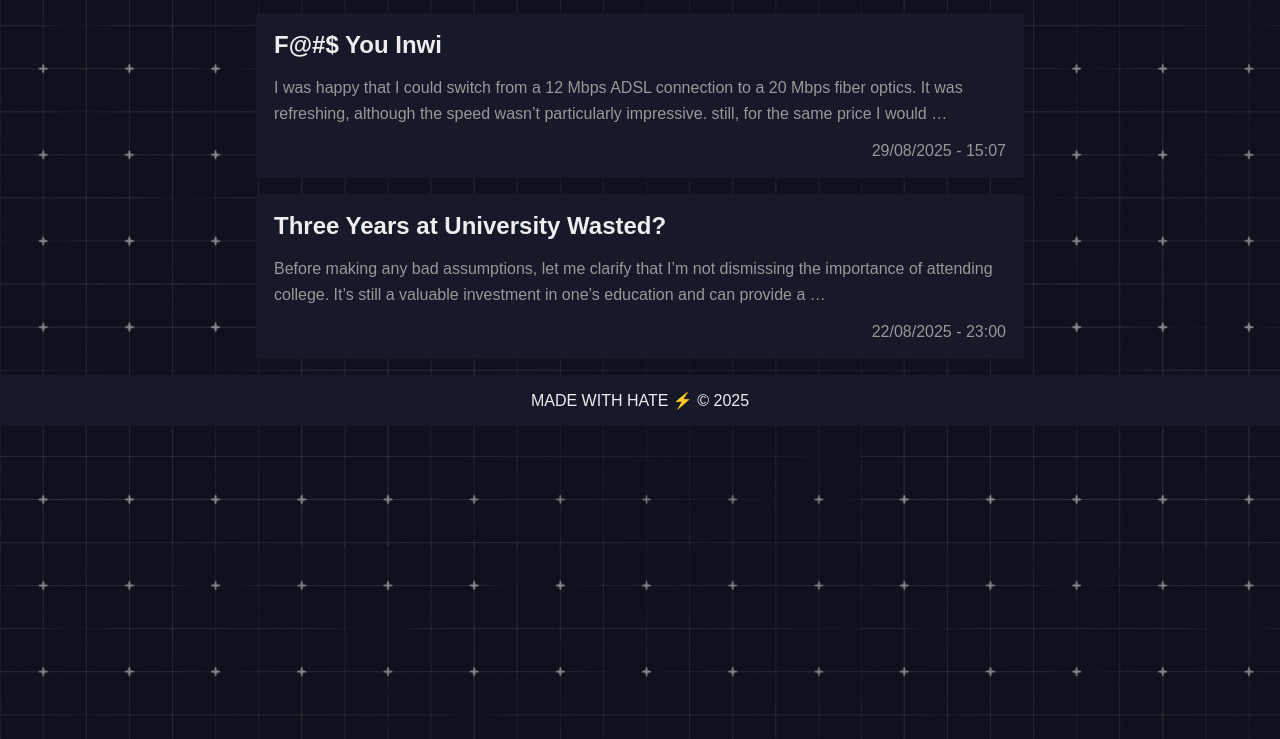
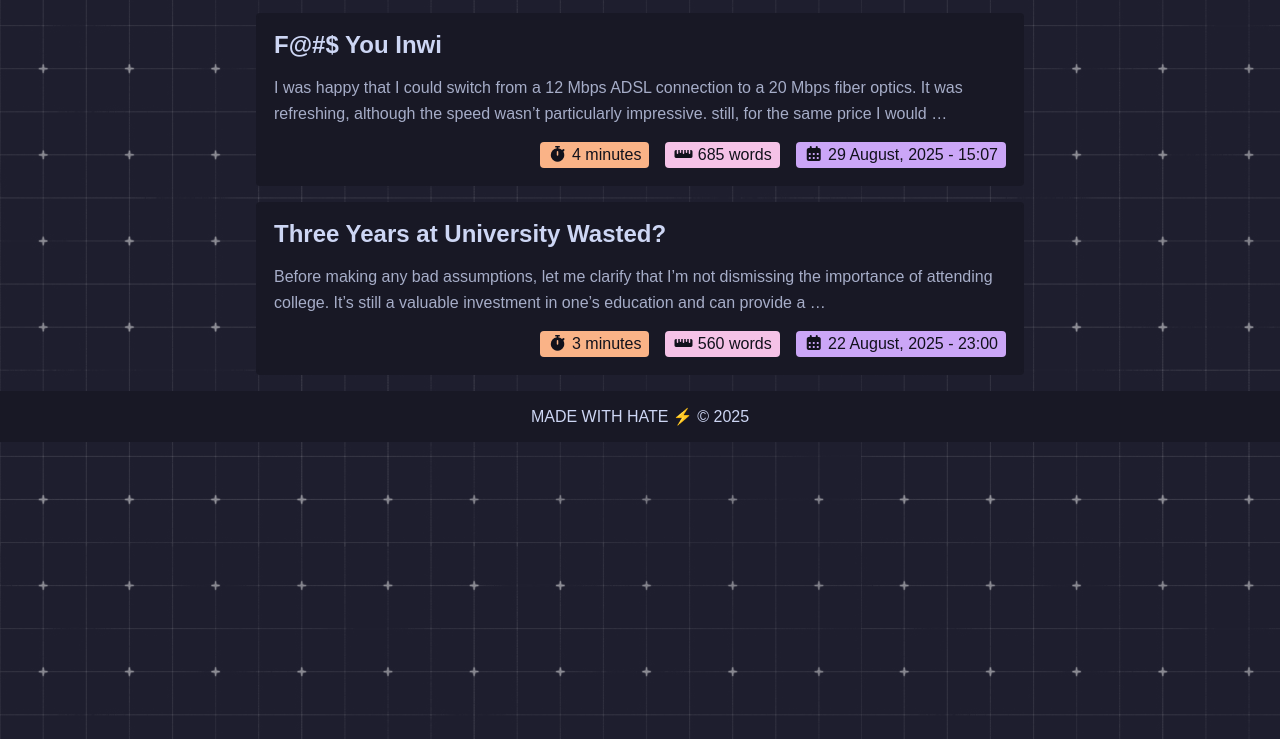
Before and after one commit to Zorbiks/website, a plain HTML site: page index.html in a window 1280 px wide. Shown: the part 61-800 px from the top of the page. Drawn offline with Linux system fonts and the light colour scheme.

Commit message:
change colorscheme and add metadata to articles

```diff
--- a/css/blog.css
+++ b/css/blog.css
@@ -1,5 +1,5 @@
 article {
-    background-color: var(--bg-main);
+    background-color: var(--color-bg-secondary);
     padding: 2rem;
 }
 
@@ -13,14 +13,36 @@ article {
     }
 }
 
-article .date {
-    color: var(--text-secondary);
-    margin-bottom: 1rem;
+article .metadata {
+    display: flex;
+    gap: 1rem;
+    color: var(--color-text-muted);
+}
+
+article .metadata .reading-time,
+article .metadata .word-count,
+article .metadata time {
+    padding: 0.25rem .5rem;
+    border-radius: 0.25rem;
+}
+
+article .metadata .reading-time {
+    background-color: var(--color-notice);
+}
+
+article .metadata .word-count {
+    background-color: var(--color-highlight);
+}
+
+article .metadata time {
+    display: inline-block;
+    background-color: var(--color-special);
 }
 
 article .blog-title {
     font-size: 2rem;
     margin: 1rem 0;
+    color: var(--color-text-primary);
 }
 
 article .img-wrapper {
@@ -39,9 +61,11 @@ article p {
     line-height: 1.6;
     margin: 1rem 0;
     text-align: justify;
+    color: var(--color-text-secondary);
 }
 
 article h2,
 article h3 {
+    color: var(--color-text-primary);
     margin: 1rem 0;
 }
--- a/css/home.css
+++ b/css/home.css
@@ -13,11 +13,11 @@
     --opacity: 0;
     position: relative;
     background-color: transparent;
-    border-radius: .25rem;
+    border-radius: 0.25rem;
     padding: 2px;
     overflow: hidden;
-    background-color: var(--bg-secondary);
-    border-radius: .25rem;
+    background-color: var(--color-bg-secondary);
+    border-radius: 0.25rem;
 }
 
 .article-border:before {
@@ -27,11 +27,11 @@
     left: var(--glow-x);
     width: 150px;
     height: 150px;
-    background-color: var(--primary-color);
+    background-color: var(--color-accent);
     border-radius: 50%;
     transform: translate(-50%, -50%);
     opacity: var(--opacity);
-    transition: opacity .5s ease-in-out;
+    transition: opacity 0.5s ease-in-out;
 }
 
 .article-card-preview {
@@ -41,12 +41,11 @@
 
     position: relative;
     padding: 1rem;
-    transition: box-shadow .2s ease-in-out;
+    transition: box-shadow 0.2s ease-in-out;
     overflow: hidden;
-    background-color: var(--bg-secondary);
-    border-radius: .25rem;
+    background-color: var(--color-bg-secondary);
+    border-radius: 0.25rem;
 }
-
 
 .article-card-preview::before {
     content: "";
@@ -56,28 +55,53 @@
     width: 512px;
     height: 512px;
     transform: translate(-50%, -50%);
-    background-image: radial-gradient(rgb(255 255 255 / .1) 0%, transparent 69%);
+    background-image: radial-gradient(
+        rgb(255 255 255 / 0.1) 0%,
+        transparent 69%
+    );
     opacity: var(--opacity);
-    transition: opacity .5s ease-in-out;
+    transition: opacity 0.5s ease-in-out;
+}
+
+.article-card-preview .title {
+    margin-bottom: 1rem;
+    color: var(--color-text-primary);
+    transition: color 0.2s ease-in-out;
 }
 
 .article-card-preview:hover .title {
-    color: var(--link-main);
-    transition: color .2s ease-in-out;
-}
-
-.article-card-preview .title {
-    color: var(--text-main);
-    margin-bottom: 1rem;
+    color: var(--color-accent);
 }
 
 .article-card-preview .preview {
-    color: var(--text-secondary);
+    color: var(--color-text-secondary);
     margin-bottom: 1rem;
     line-height: 1.6;
 }
 
-.article-card-preview .date {
-    color: var(--text-secondary);
-    text-align: right;
+.article-card-preview .metadata {
+    display: flex;
+    justify-content: flex-end;
+    gap: 1rem;
+    color: var(--color-text-muted);
 }
+
+.article-card-preview .metadata .reading-time,
+.article-card-preview .metadata .word-count,
+.article-card-preview .metadata time {
+    padding: 0.25rem .5rem;
+    border-radius: 0.25rem;
+}
+
+.article-card-preview .metadata .reading-time {
+    background-color: var(--color-notice);
+}
+
+.article-card-preview .metadata .word-count {
+    background-color: var(--color-highlight);
+}
+
+.article-card-preview .metadata time {
+    display: inline-block;
+    background-color: var(--color-special);
+}
--- a/css/main.css
+++ b/css/main.css
@@ -5,43 +5,55 @@
 }
 
 :root {
-    --text-main: #eee;
-    --text-secondary: #999;
+    /* Backgrounds */
+    --color-bg-primary: #1e1e2e; /* Base */
+    --color-bg-secondary: #181825; /* Mantle */
+     /* Crust */
 
-    --primary-color: hsl(103, 31%, 67%);
+    /* Text colors */
+    --color-text-primary: #cdd6f4; /* Text */
+    --color-text-secondary: #a6adc8; /* Subtext1 */
+    --color-text-tertiary: #9399b2; /* Subtext0 */
+    --color-text-muted: #11111b; /* Overlay1 */
 
-    --bg-main: hsl(227, 31%,8%);
-    --bg-secondary: hsl(227, 31%,12%);
+    /* Borders and surfaces */
+    --color-border: #45475a; /* Surface1 */
+    --color-surface: #313244; /* Surface0 */
 
-    --link-main: hsl(103, 31%, 67%);
-    --link-hover: hsl(103, 31%, 60%);
-    --link-active: hsl(103, 31%, 50%);
-    --link-visited: hsl(103, 31%, 50%);
+    /* Accents / UI States */
+    --color-accent: #89b4fa; /* Blue */
+    --color-accent-hover: #74c7ec; /* Sky */
+    --color-accent-muted: #89dceb; /* Sapphire */
+
+    --color-success: #a6e3a1; /* Green */
+    --color-warning: #f9e2af; /* Yellow */
+    --color-danger: #f38ba8; /* Red */
+    --color-info: #94e2d5; /* Teal */
+
+    --color-notice: #fab387; /* Peach */
+    --color-special: #cba6f7; /* Mauve */
+    --color-highlight: #f5c2e7; /* Pink */
 }
 
 body {
     font-family: sans-serif;
-    color: var(--text-main);
-    background-color: var(--bg-main);
+    color: var(--color-text-primary);
+    background-color: var(--color-bg-primary);
     background-image: url("/images/background.png");
     background-blend-mode: screen;
 }
 
 a {
-    color: var(--link-main)
+    color: var(--color-accent);
 }
 
 a:hover {
-    color: var(--link-hover)
+    color: var(--color-accent-hover);
 }
 
-a:active {
-
-    color: var(--link-active)
-}
-
+a:active,
 a:visited {
-    color: var(--link-visited)
+    color: var(--color-accent-muted);
 }
 
 .container {
@@ -52,16 +64,17 @@ a:visited {
 
 a.back-btn {
     text-decoration: none !important;
-    color: var(--text-secondary);
+    color: var(--color-text-tertiary);
+    transition: color 0.25s ease-in-out;
 }
 
 a.back-btn:hover {
-    color: var(--text-main);
+    color: var(--color-text-secondary);
+
 }
 
 nav {
-    background-color: var(--bg-secondary);
-    /* padding: 1rem 0; */
+    background-color: var(--color-bg-secondary);
 }
 
 nav .container {
@@ -77,7 +90,7 @@ nav h1 {
 
 nav .logo {
     text-decoration: none;
-    color: var(--primary-color);
+    color: var(--color-accent);
 }
 
 nav .links {
@@ -90,14 +103,14 @@ nav .links a {
     position: relative;
     text-decoration: none;
     display: block;
-    padding: 1.25rem .25rem;
-    color: var(--text-secondary);
-    transition: color .25s ease-in-out;
+    padding: 1.25rem 0.25rem;
+    color: var(--color-text-secondary);
+    transition: color 0.25s ease-in-out;
 }
 
 nav .links a.active,
 nav .links a:hover {
-    color: var(--text-main);
+    color: var(--color-text-primary);
 }
 
 nav .links a::before {
@@ -108,8 +121,8 @@ nav .links a::before {
     transform: translateX(-50%);
     width: 0;
     height: 2px;
-    background-color: var(--primary-color);
-    transition: width .25s ease-in-out;
+    background-color: var(--color-accent);
+    transition: width 0.25s ease-in-out;
 }
 
 nav .links a.active::before,
@@ -122,7 +135,7 @@ main {
 }
 
 footer {
-    background-color: var(--bg-secondary);
+    background-color: var(--color-bg-secondary);
     padding: 1rem 0;
 }
 
--- a/index.html
+++ b/index.html
@@ -3,6 +3,7 @@
     <head>
 	<meta name="generator" content="Hugo 0.148.2">
         <meta name="viewport" content="width=device-width, initial-scale=1.0" />
+<meta charset="UTF-8">
 <meta name="description" content="Hello I'm Zorbiks and this is my personal website!">
 <meta name="keywords" content="Blog">
 <meta name="author" content="Zorbiks">
@@ -67,7 +68,20 @@
                 <article class="article-card-preview">
                     <h2 class="title">F@#$ You Inwi</h2>
                     <p class="preview">I was happy that I could switch from a 12 Mbps ADSL connection to a 20 Mbps fiber optics. It was refreshing, although the speed wasn’t particularly impressive. still, for the same price I would …</p>
-                    <div class="date">29/08/2025 - 15:07</div>
+                    <div class="metadata">
+                        <div class="reading-time">
+                            <i class="fa-solid fa-stopwatch"></i>
+                            4 minutes
+                        </div>
+                        <div class="word-count">
+                            <i class="fa-solid fa-ruler-horizontal"></i>
+                            685 words
+                        </div>
+                        <time datetime="2025-08-29T15:07">
+                            <i class="fa-solid fa-calendar-days"></i>
+                            29 August, 2025 - 15:07
+                        </time>
+                    </div>
                 </article>
             </div>
         </a>
@@ -78,7 +92,20 @@
                 <article class="article-card-preview">
                     <h2 class="title">Three Years at University Wasted?</h2>
                     <p class="preview">Before making any bad assumptions, let me clarify that I&rsquo;m not dismissing the importance of attending college. It&rsquo;s still a valuable investment in one&rsquo;s education and can provide a …</p>
-                    <div class="date">22/08/2025 - 23:00</div>
+                    <div class="metadata">
+                        <div class="reading-time">
+                            <i class="fa-solid fa-stopwatch"></i>
+                            3 minutes
+                        </div>
+                        <div class="word-count">
+                            <i class="fa-solid fa-ruler-horizontal"></i>
+                            560 words
+                        </div>
+                        <time datetime="2025-08-22T23:00">
+                            <i class="fa-solid fa-calendar-days"></i>
+                            22 August, 2025 - 23:00
+                        </time>
+                    </div>
                 </article>
             </div>
         </a>
```
Also changed, not shown: blog/f-you-inwi/index.html (+15 -1 lines), blog/three-years-at-university-wasted/index.html (+15 -1 lines), css/whoami.css (+7 -6 lines), whoami/index.html (+1 -0 lines).
